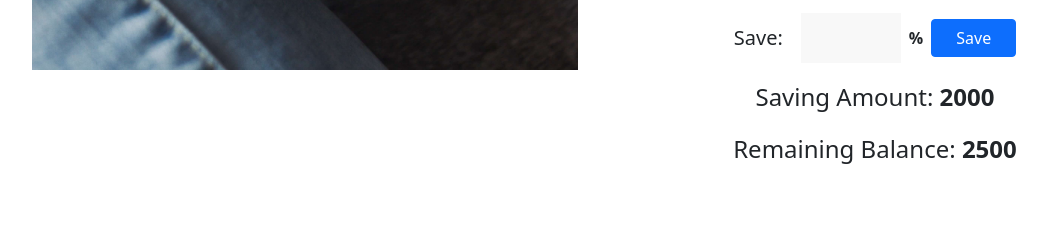
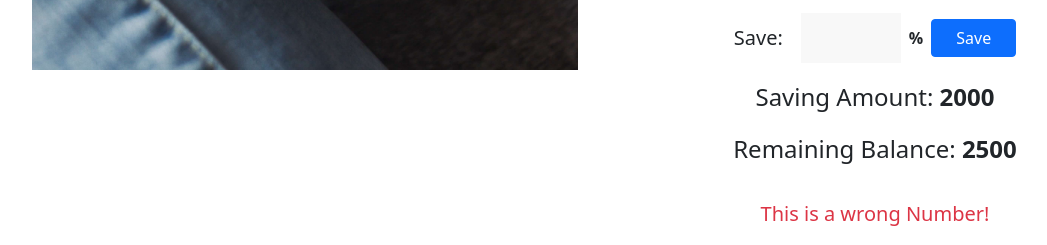
Before and after one commit to rayhanmujumdar/money-master-05, a plain HTML site: page index.html in a window 1280 px wide. Shown: the part 726-971 px from the top of the page, without its empty margins (50-1097 px from the left). Before the commit the page ends 925 px from the top, so only its background shows below. Drawn offline with nearby package versions, Linux system fonts and the light colour scheme.

Commit message:
error section added

```diff
--- a/index.html
+++ b/index.html
@@ -66,7 +66,12 @@
                                     <p class="fs-4">Remaining Balance: <span class="fw-bold">2500</span></p>
                                 </div>
                             </div>
-
+                            <!-- error messege section -->
+                            <div class="error-msg">
+                                <div class="d-flex justify-content-center align-items-center">
+                                    <p class="fs-5 text-danger">This is a wrong Number!</p>
+                                </div>
+                            </div>
                         </div>
                     </div>
                 </div>
```
